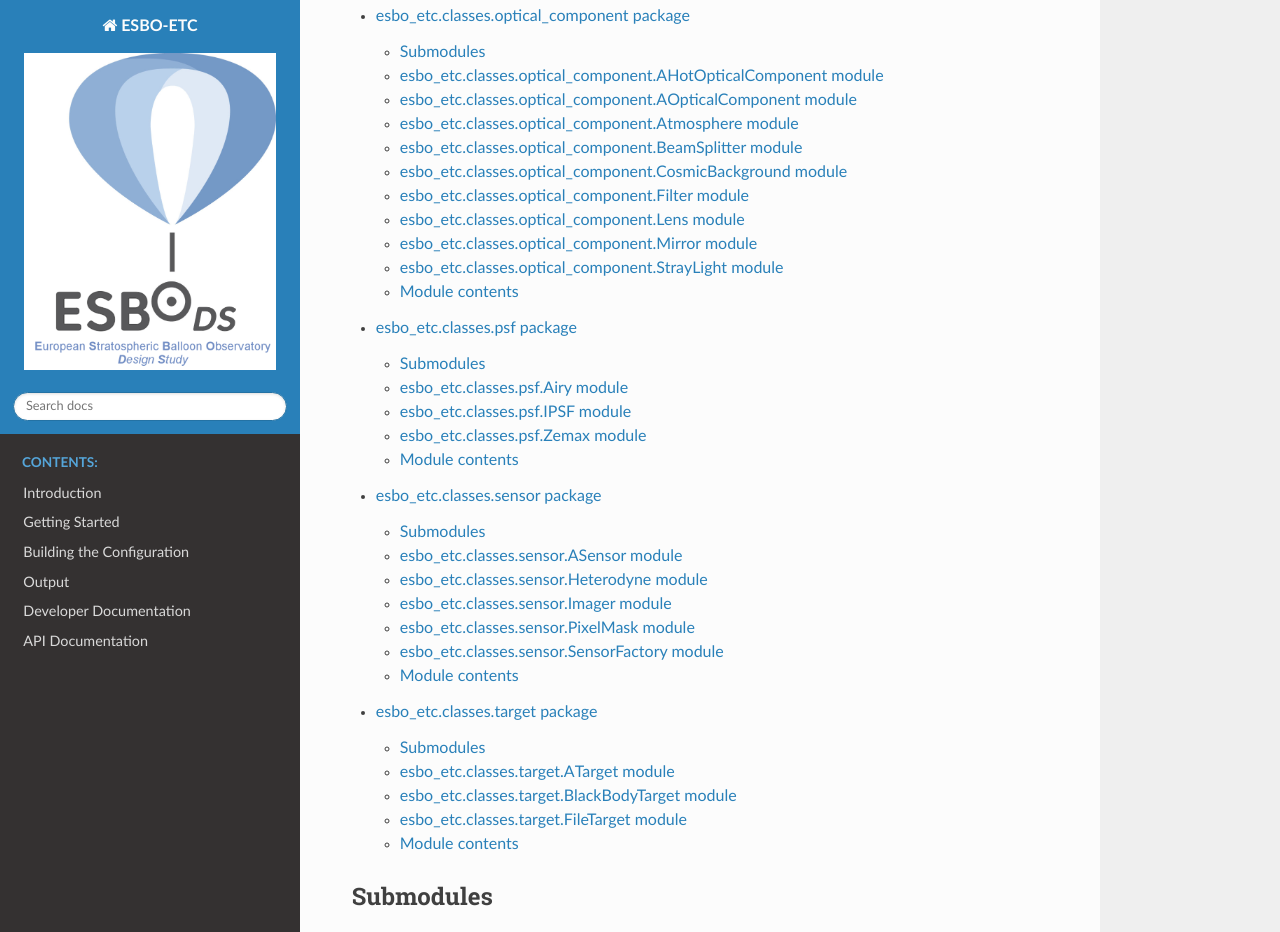
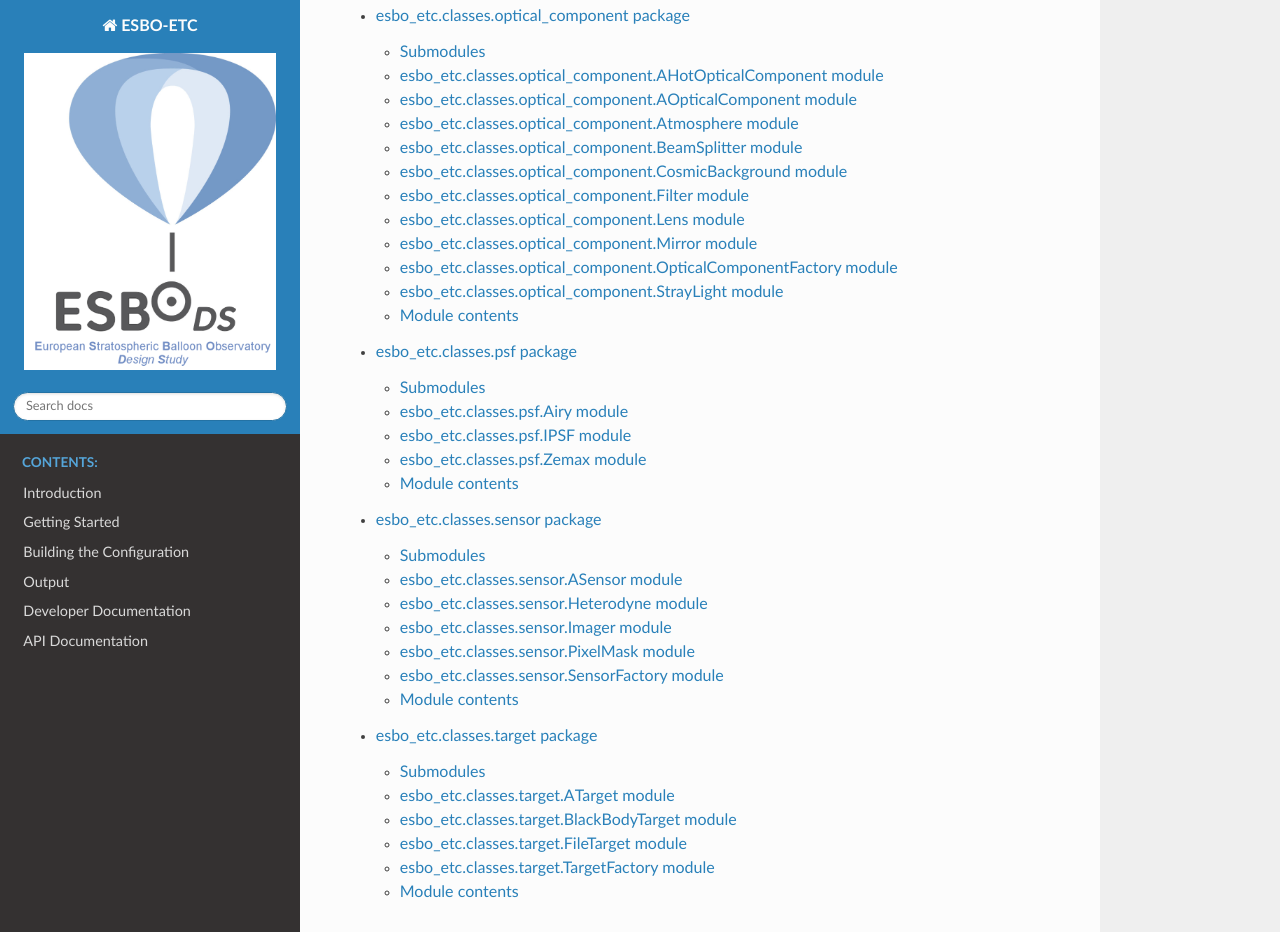
Before and after one commit to LukasK13/ESBO-ETC, a Sphinx documentation site: the page built from docs/source/api/esbo_etc.classes.rst, in a window 1280 px wide and 1400 px high, scrolled down 212 px. Shown: the top 932 px of the window. Built offline with Sphinx 7.4.7 and the Read the Docs theme 2.0.0, drawn with Linux system fonts in a browser that asks for light colours; some of the changed text lies outside the part shown.

Commit message:
Docs updated for new factory methods

```diff
--- a/docs/source/api/esbo_etc.classes.rst
+++ b/docs/source/api/esbo_etc.classes.rst
@@ -14,6 +14,22 @@
 
 Submodules
 ----------
+
+esbo\_etc.classes.AFactory module
+---------------------------------
+
+.. automodule:: esbo_etc.classes.AFactory
+   :members:
+   :undoc-members:
+   :show-inheritance:
+
+esbo\_etc.classes.ARadiantFactory module
+----------------------------------------
+
+.. automodule:: esbo_etc.classes.ARadiantFactory
+   :members:
+   :undoc-members:
+   :show-inheritance:
 
 esbo\_etc.classes.Config module
 -------------------------------
--- a/docs/source/developer/extending.rst
+++ b/docs/source/developer/extending.rst
@@ -14,7 +14,7 @@
 Additionally, the class must implement the method ``checkConfig()`` in order to check the configuration.
 In case of an configuration error, the method must return the corresponding error message.
 
-Optionally, the factory method ``create()`` of the class ``RadiantFactory`` has to be modified, if the constructor of the new component requires more parameters than the configuration tag attributes.
+Optionally, the factory method ``create()`` of the class ``TargetFactory`` has to be modified, if the constructor of the new component requires more parameters than the configuration tag attributes.
 
 
 Adding Optical Components
@@ -33,7 +33,7 @@
 The method ``propagate()`` is used to model the propagation of incoming radiation through the optical component.
 Therefore, this method receives as parameter the incoming radiation as ``SpectralQty``-object and must return the manipulated radiation as ``SpectralQty``-object.
 
-The optional second task consists of modifying the factory method ``create()`` of the class ``RadiantFactory`` in order to properly initialize the new optical component from the configuration.
+The optional second task consists of modifying the factory method ``create()`` of the class ``OpticalComponentFactory`` in order to properly initialize the new optical component from the configuration.
 This is only necessary if the new optical component needs additional parameters besides the attributes of the corresponding configuration tag of if the new component provides multiple constructors (see class ``Filter``).
 
 Adding Detector Components
```
Also changed, not shown: other parts of docs/source/api/esbo_etc.classes.rst (+0 -8 lines), docs/source/api/esbo_etc.classes.optical_component.rst (+8 -0 lines), docs/source/api/esbo_etc.classes.target.rst (+8 -0 lines), docs/source/developer/software_architecture.rst (+11 -21 lines), docs/source/developer/images/RadiantFactory.png (deleted), docs/source/developer/images/SensorFactory.png (deleted), 4 other files.
